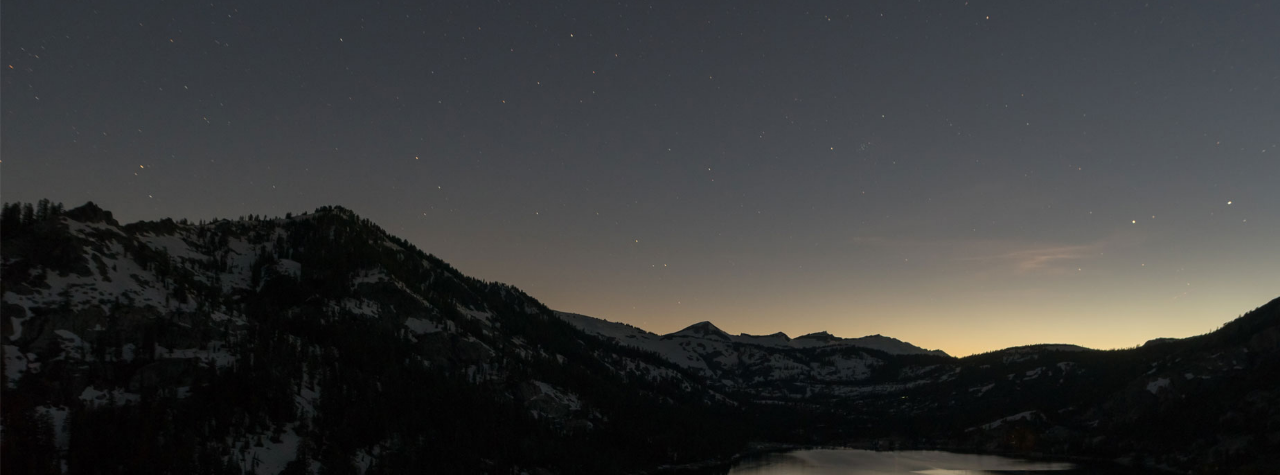
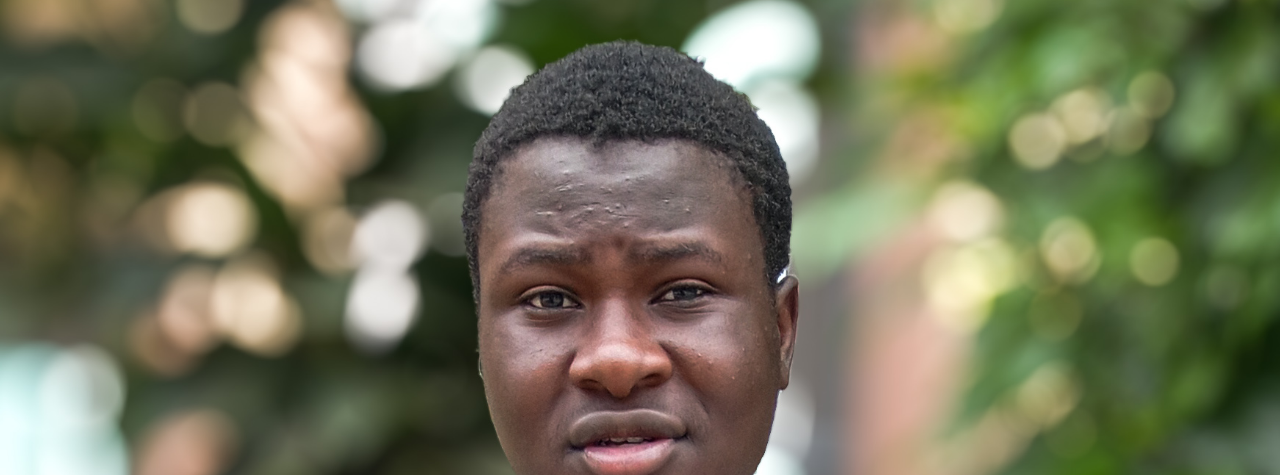
Before and after one commit to Tony-Otieno/Tony-otieno.github.io, a plain HTML site: page single.html in a window 1280 px wide. Shown: the part 85-560 px from the top of the page. Drawn offline with Linux system fonts and the light colour scheme; files whose address does not match are found by name.

Commit message:
3 commit

```diff
--- a/single.html
+++ b/single.html
@@ -46,7 +46,7 @@
 	      </div>
 	    </div>
 	  </nav>
-	  <section class="hero-wrap js-fullheight" style="background-image: url('images/bg_1.jpg');" data-stellar-background-ratio="0.5">
+	  <section class="hero-wrap js-fullheight" style="background-image: url('images/About\ me\ Tony.jpg');" data-stellar-background-ratio="0.5">
       <div class="overlay"></div>
       <div class="container">
         <div class="row no-gutters slider-text js-fullheight align-items-end justify-content-center">
```
